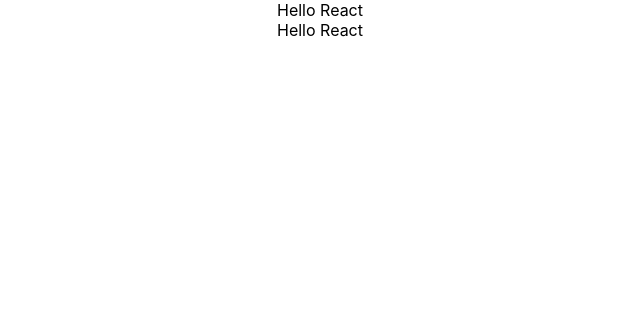
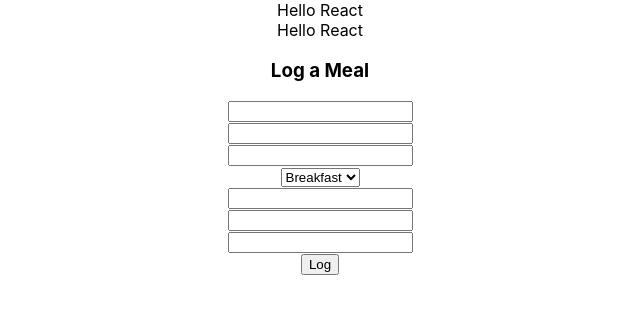
Before and after one commit to AlaynaCarlin/BlueClient, a React (Create React App) app in the folder client/: page / in a window 1280 px wide. Shown: the top 314 px of the page, without its empty margins (320-960 px from the left). Built offline with nearby package versions, Linux system fonts and the light colour scheme.

Commit message:
Commit login.js

```diff
--- a/client/src/App.js
+++ b/client/src/App.js
@@ -9,6 +9,7 @@
     <div className="App">
       <SignUp />
      <LogIn />
+     <LogFood />
     </div>
   );
 }
```
Also changed, not shown: client/package.json (line endings or trailing spaces), 1 other file (tests, documents, lock files or other folders).
